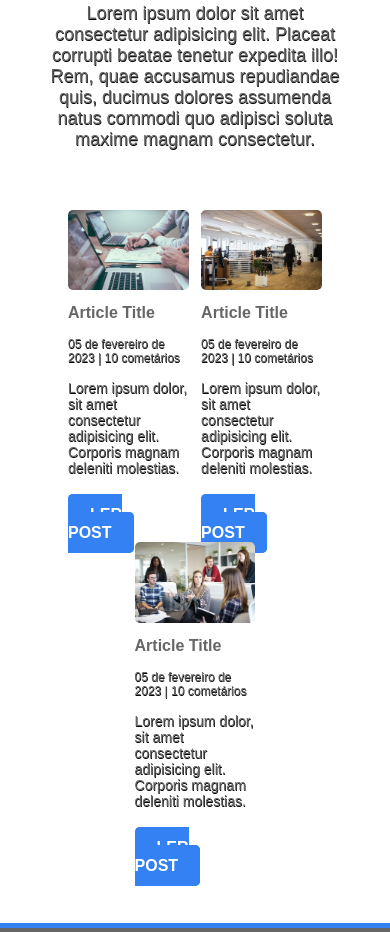
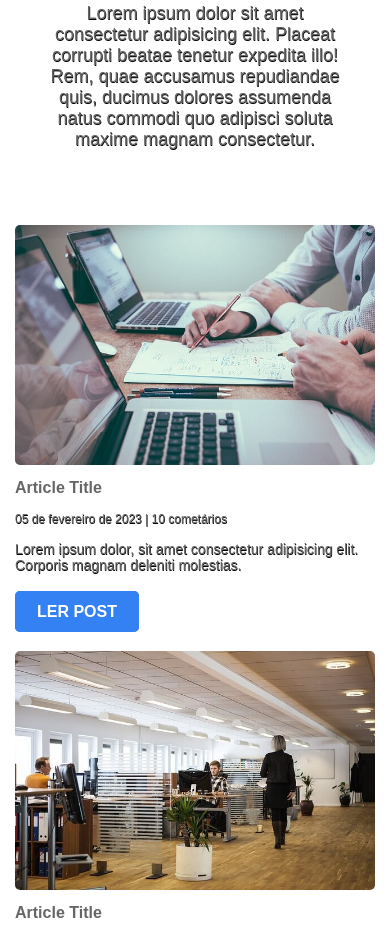
Before and after one commit to thiagosan593/JobFinder, a plain HTML site: page index.html in a window 390 px wide. Shown: the part 5212-6144 px from the top of the page. Drawn offline with nearby package versions, Linux system fonts and the light colour scheme.

Commit message:
correção article box

```diff
--- a/css/style.css
+++ b/css/style.css
@@ -1057,6 +1057,11 @@ footer .wrapper:after {
         width: 49.4%;
 
     }
+    .article-box{
+        width: 100%;
+        padding: 15px;
+        box-sizing: border-box;
+    }
 
     #testmony-container {
         padding: 5em 0 2em;
```
